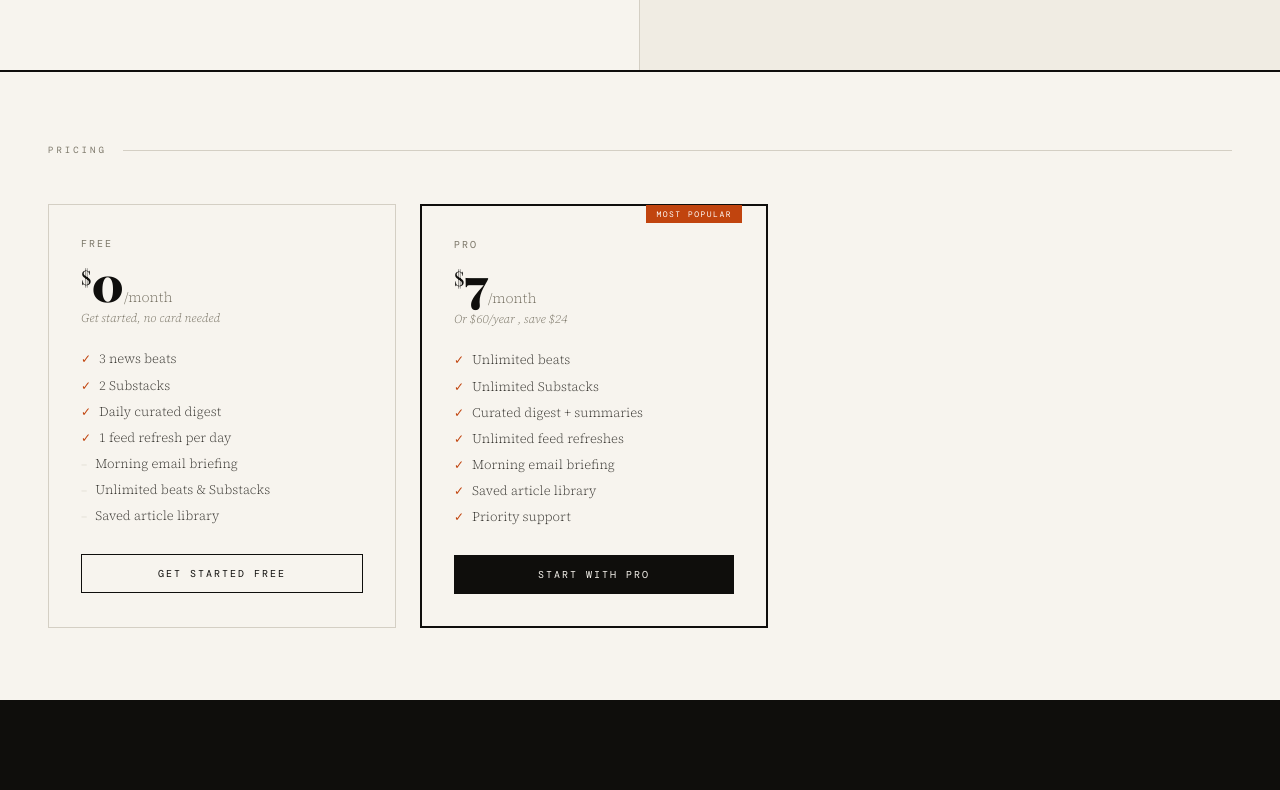
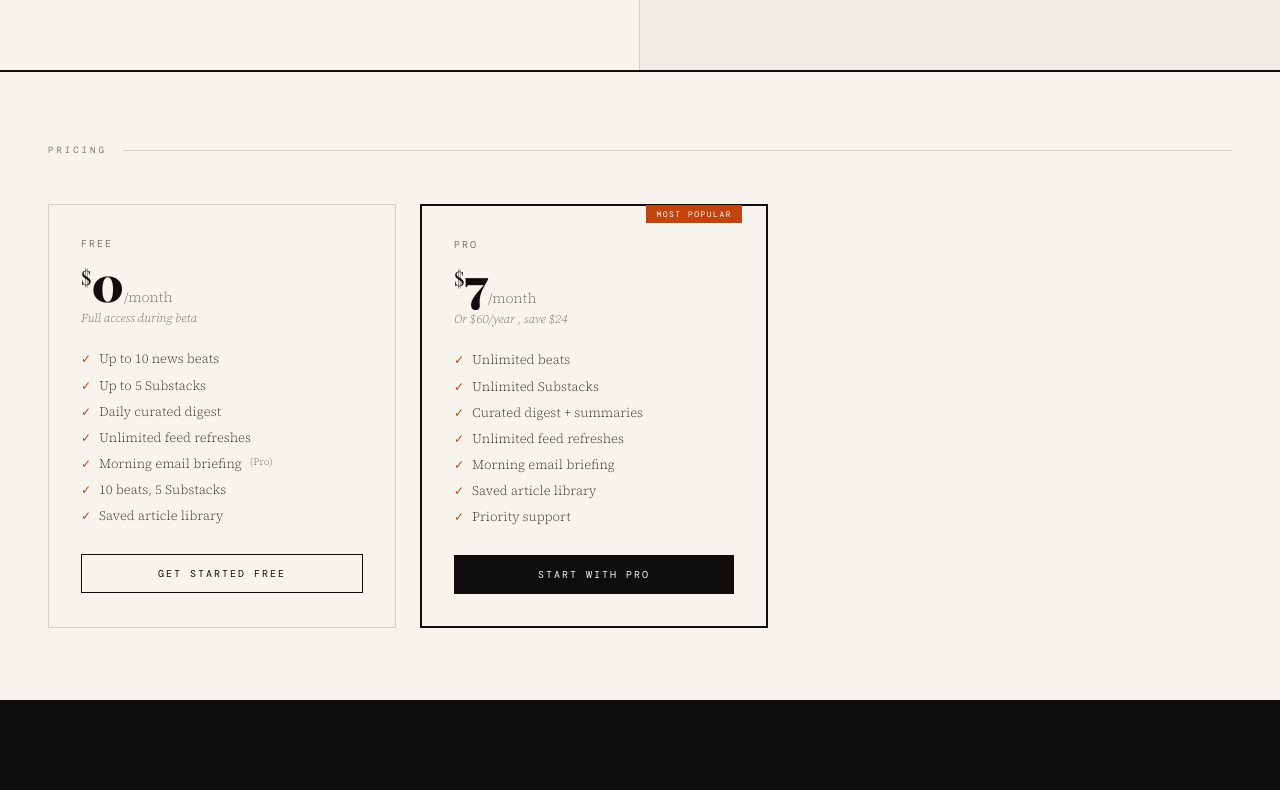
Before and after one commit to TheNewsroom5792/newsroom, a website: page public/index.html in a window 1280 px wide. Shown: the part 2000-2790 px from the top of the page. Drawn offline with nearby package versions, Linux system fonts and the light colour scheme; a web font is replaced by a local one.

Commit message:
Beta: update landing page pricing + messaging for beta testers

```diff
--- a/public/index.html
+++ b/public/index.html
@@ -809,7 +809,7 @@ footer {
         <button class="signup-btn" type="submit">Get early access</button>
       </form>
       <div class="signup-success" id="signup-success">✓ You're on the list. We'll be in touch.</div>
-      <p class="signup-note">Free to start · No credit card required · <a href="/app.html" style="color:var(--muted);text-decoration:underline;">Already have an account? Sign in</a></p>
+      <p class="signup-note">Beta access: full features free · No credit card required · <a href="/app.html" style="color:var(--muted);text-decoration:underline;">Already have an account? Sign in</a></p>
     </div>
   </div>
 
@@ -946,15 +946,15 @@ footer {
     <div class="plan">
       <div class="plan-name">Free</div>
       <div class="plan-price"><sup>$</sup>0<span>/month</span></div>
-      <div class="plan-tagline">Get started, no card needed</div>
+      <div class="plan-tagline">Full access during beta</div>
       <ul class="plan-features">
-        <li><span class="feat-check">✓</span>3 news beats</li>
-        <li><span class="feat-check">✓</span>2 Substacks</li>
+        <li><span class="feat-check">✓</span>Up to 10 news beats</li>
+        <li><span class="feat-check">✓</span>Up to 5 Substacks</li>
         <li><span class="feat-check">✓</span>Daily curated digest</li>
-        <li><span class="feat-check">✓</span>1 feed refresh per day</li>
-        <li><span class="feat-x">–</span>Morning email briefing</li>
-        <li><span class="feat-x">–</span>Unlimited beats & Substacks</li>
-        <li><span class="feat-x">–</span>Saved article library</li>
+        <li><span class="feat-check">✓</span>Unlimited feed refreshes</li>
+        <li><span class="feat-check">✓</span>Morning email briefing <span style="font-size:10px;color:var(--muted);">(Pro)</span></li>
+        <li><span class="feat-check">✓</span>10 beats, 5 Substacks</li>
+        <li><span class="feat-check">✓</span>Saved article library</li>
       </ul>
       <button class="plan-cta" onclick="document.getElementById('hero-email').focus()">Get started free</button>
     </div>
@@ -980,7 +980,7 @@ footer {
 <!-- BOTTOM CTA -->
 <section class="bottom-cta">
   <h2>Your morning,<br/><em>finally organized.</em></h2>
-  <p>Join the waitlist. First month free for early access members.</p>
+  <p>Join the beta. Full access free while we build. No credit card needed.</p>
   <form class="bottom-form" onsubmit="handleBottomSignup(event)">
     <input class="bottom-input" type="email" id="bottom-email" placeholder="your@email.com" required/>
     <button class="bottom-btn" type="submit">Join waitlist</button>
```
